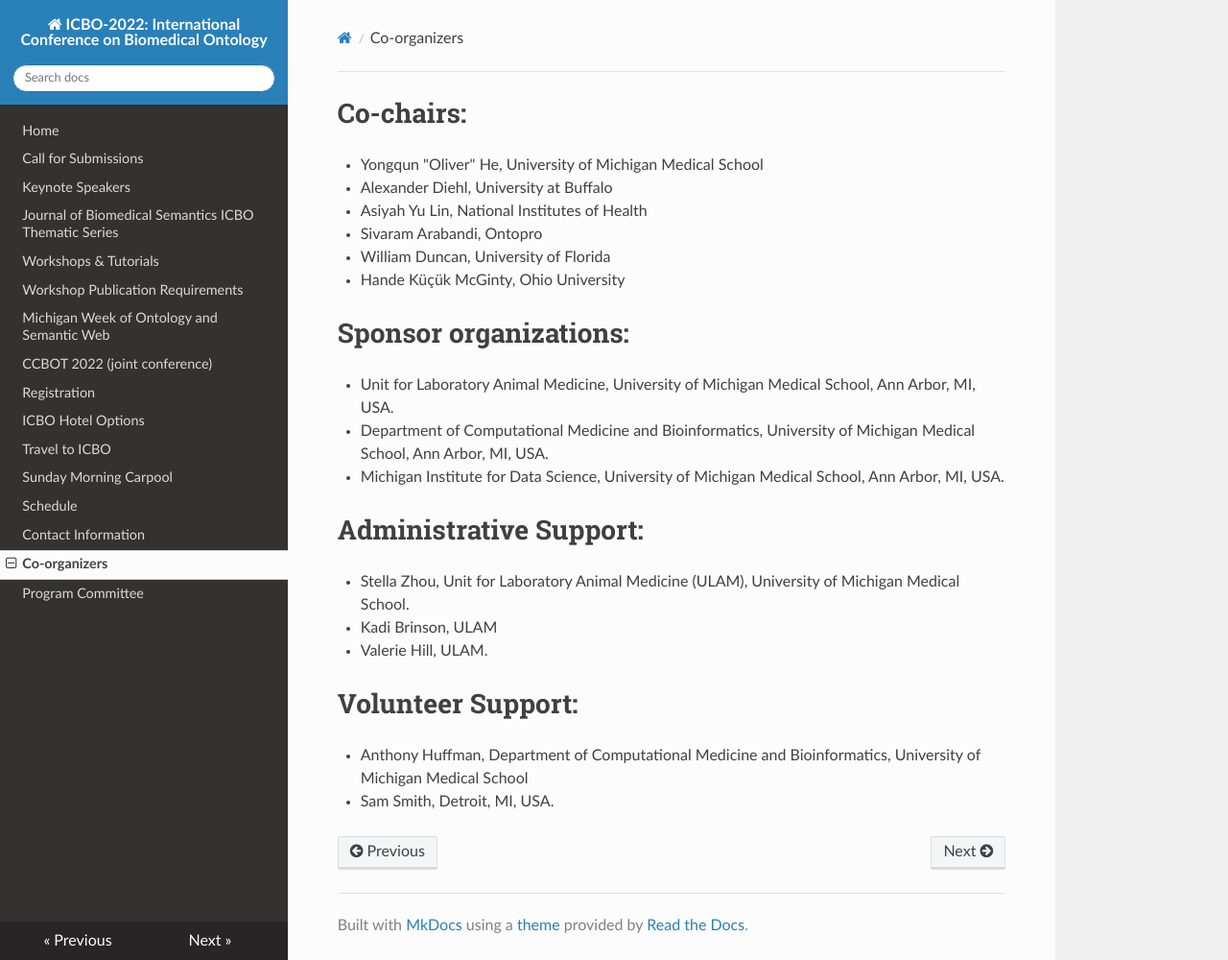
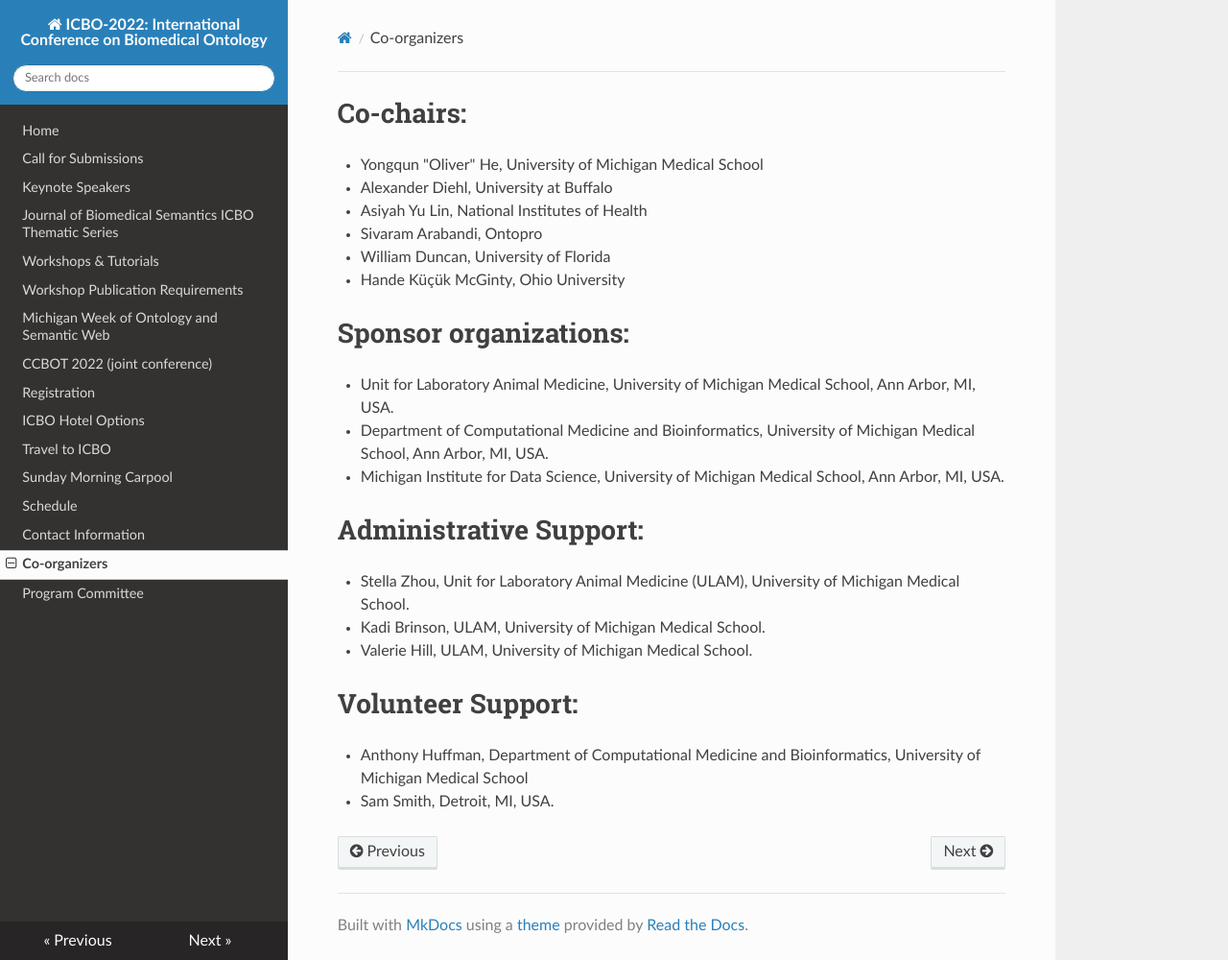
Before and after one commit to johnbeve/BFO-Organization, an MkDocs documentation site: the page built from docs/co-organizers.md, in a window 1280 px wide and 1000 px high. Shown: the whole window at 96% size. Built offline with MkDocs 1.6.1, drawn with Linux system fonts in a browser that asks for light colours; nearby versions of some CDN libraries.

Commit message:
Update co-organizers.md

```diff
--- a/docs/co-organizers.md
+++ b/docs/co-organizers.md
@@ -13,8 +13,8 @@
 
 # Administrative Support:
 - Stella Zhou, Unit for Laboratory Animal Medicine (ULAM), University of Michigan Medical School.
-- Kadi Brinson, ULAM
-- Valerie Hill, ULAM.
+- Kadi Brinson, ULAM, University of Michigan Medical School.
+- Valerie Hill, ULAM, University of Michigan Medical School.
 
 # Volunteer Support:
 - Anthony Huffman, Department of Computational Medicine and Bioinformatics, University of Michigan Medical School
```
